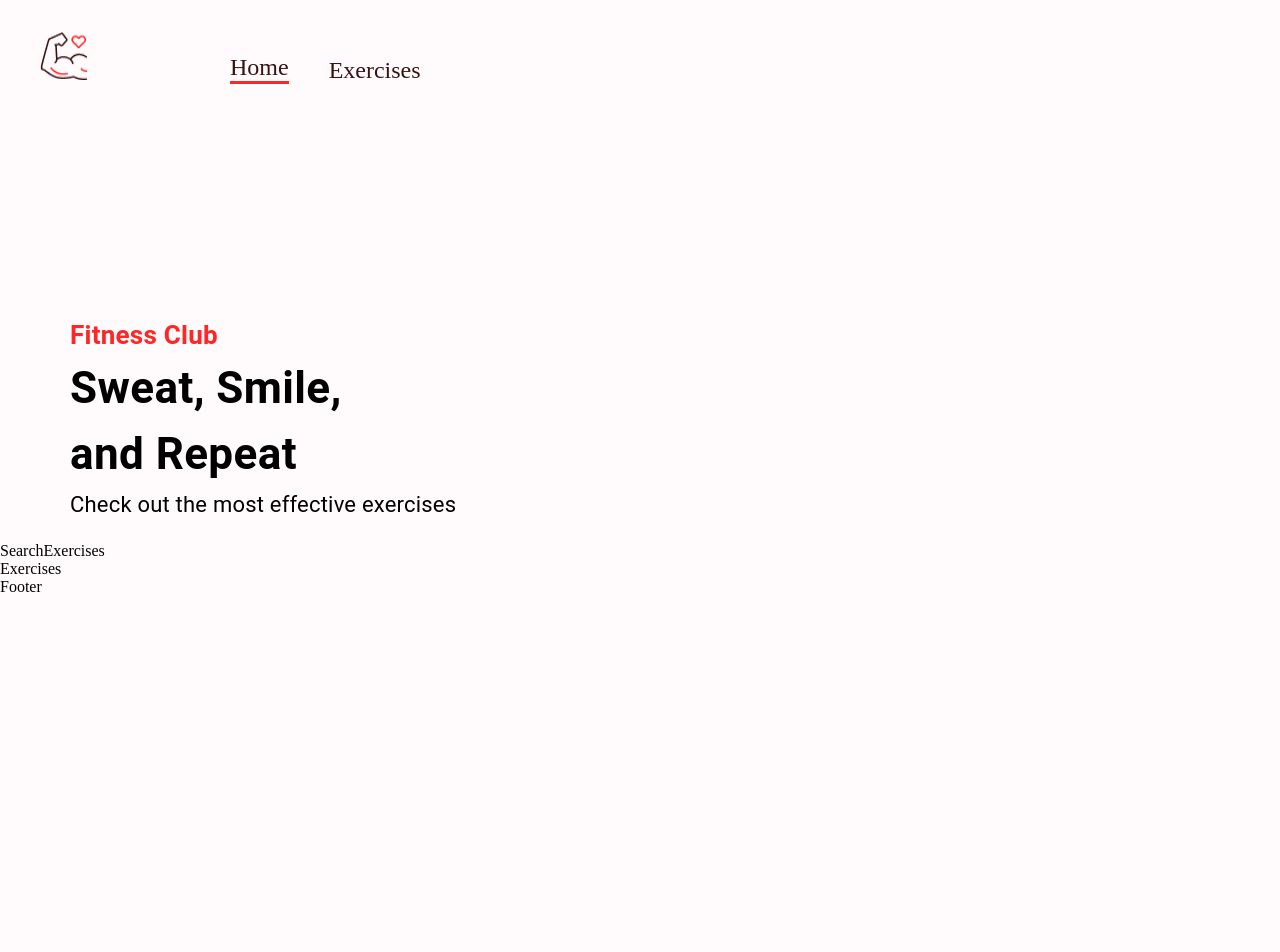
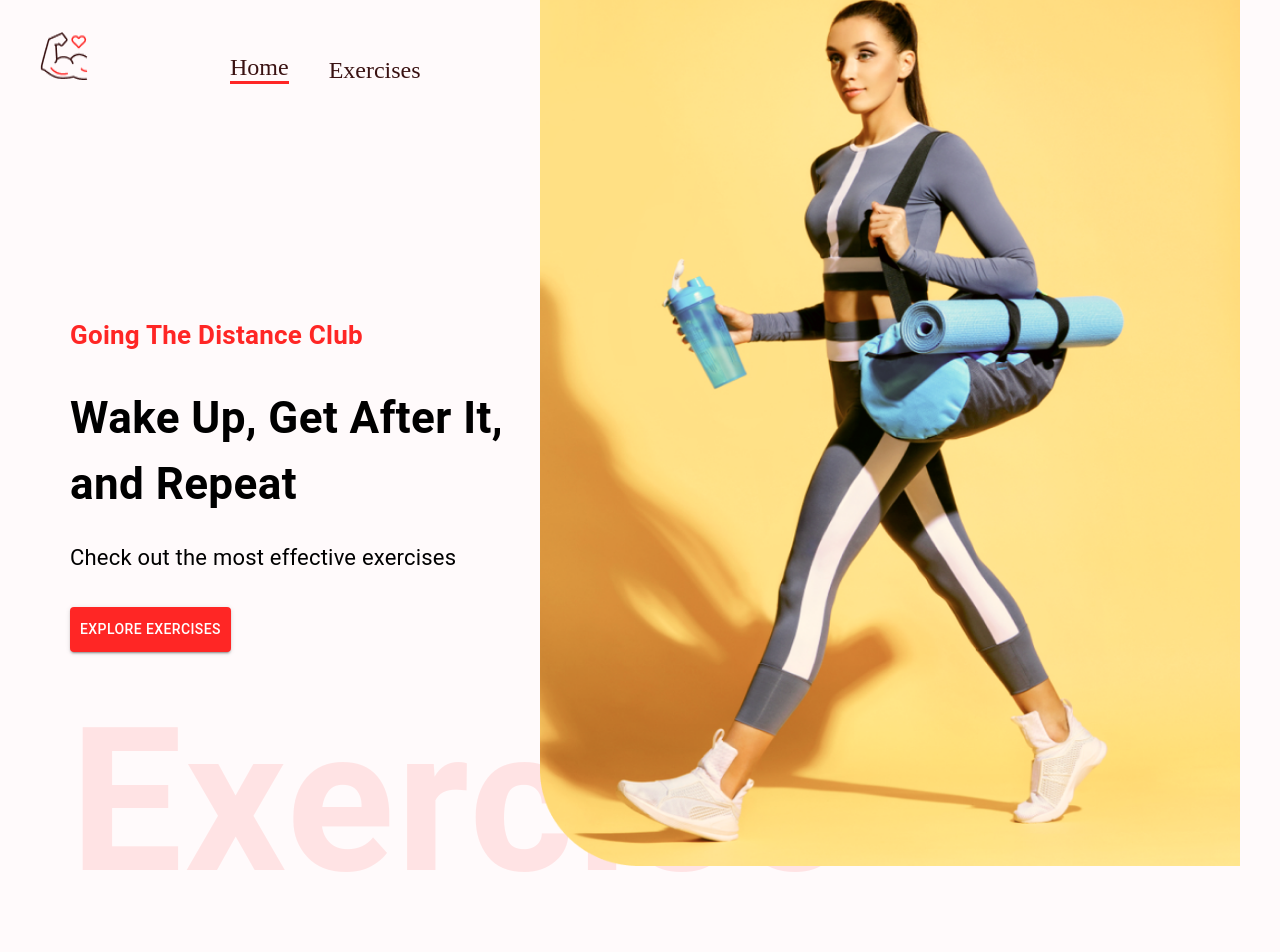
Before and after one commit to ben842002/going-the-distance, a React (Create React App) app: page / in a window 1280 px wide. Shown: the top 952 px of the page. Before the commit the page ends 800 px from the top, so only its background shows below. Built offline with nearby package versions, Linux system fonts and the light colour scheme.

Commit message:
finish hero component

```diff
--- a/public/index.html
+++ b/public/index.html
@@ -7,13 +7,13 @@
     <meta name="theme-color" content="#000000" />
     <meta
       name="description"
-      content="Web site created using create-react-app"
+      content="Browse more than one thousand exercises with practical examples, pagination, exercise details, pull related videos from YouTube, display similar exercises, and much more!"
     />
     <link rel="apple-touch-icon" href="%PUBLIC_URL%/logo192.png" />
 
     <link rel="manifest" href="%PUBLIC_URL%/manifest.json" />
 
-    <title>React App</title>
+    <title>Golds Gym</title>
   </head>
   <body>
     <div id="root"></div>
--- a/src/components/HeroBanner.js
+++ b/src/components/HeroBanner.js
@@ -1,5 +1,7 @@
 import React from 'react'
-import { Box, Stack, Typography } from '@mui/material';
+import { Box, Stack, Typography, Button } from '@mui/material';
+import HeroBannerImage from '../assets/images/banner.png';
+import zIndex from '@mui/material/styles/zIndex';
 
 const HeroBanner = () => {
   return (
@@ -11,15 +13,31 @@ const HeroBanner = () => {
     position="relative" p="20px"
     >
         <Typography color="#FF2625" fontWeight="600" fontSize="26px">
-            Fitness Club
+            Going The Distance Club
         </Typography>
 
-        <Typography fontWeight="700" sx={{ fontSize: { lg: '44px', xs: '40px' }}}>
-            Sweat, Smile, <br /> and Repeat
+        <Typography fontWeight="700" sx={{ fontSize: { lg: '44px', xs: '40px' }}} mb="23px" mt="30px">
+            Wake Up, Get After It, <br /> and Repeat
         </Typography>
 
-        <Typography fontSize="22px" lineHeight="35px">
+        <Typography fontSize="22px" lineHeight="35px" mb={4}>
             Check out the most effective exercises
+        </Typography>
+
+        <Button variant="contained" color="error" href="#exercises" sx={{ backgroundColor: '#ff2625', padding: '10px'}}>Explore Exercises</Button>
+        <img src={HeroBannerImage} alt="banner" className="hero-banner-img" style={{zIndex:1}}/>
+
+        <Typography
+            fontWeight={600}
+            color="#ff2625"
+            fontSize="200px"
+            style={{zIndex:0}}
+            sx={{
+                opacity: 0.1,
+                display: { lg: 'block', xs: 'none' },
+            }}
+        >
+            Exercise
         </Typography>
     </Box>
   )
```
